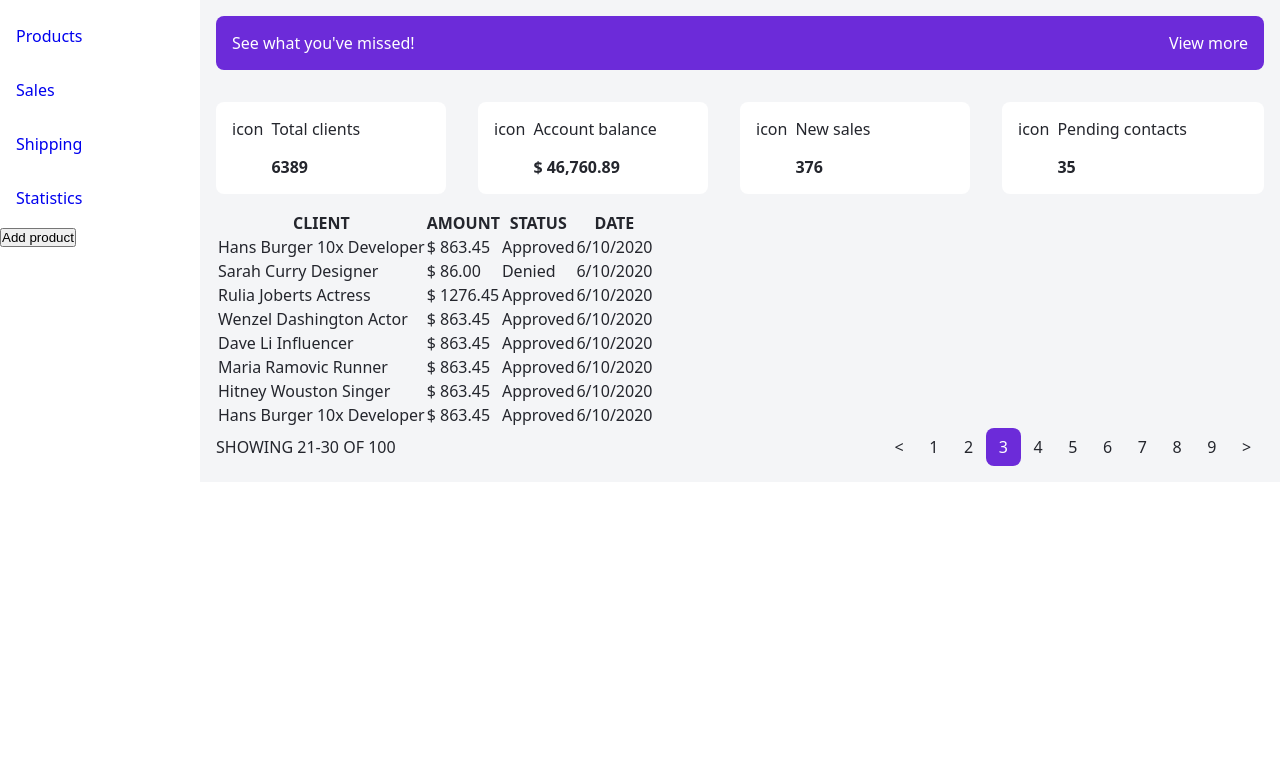
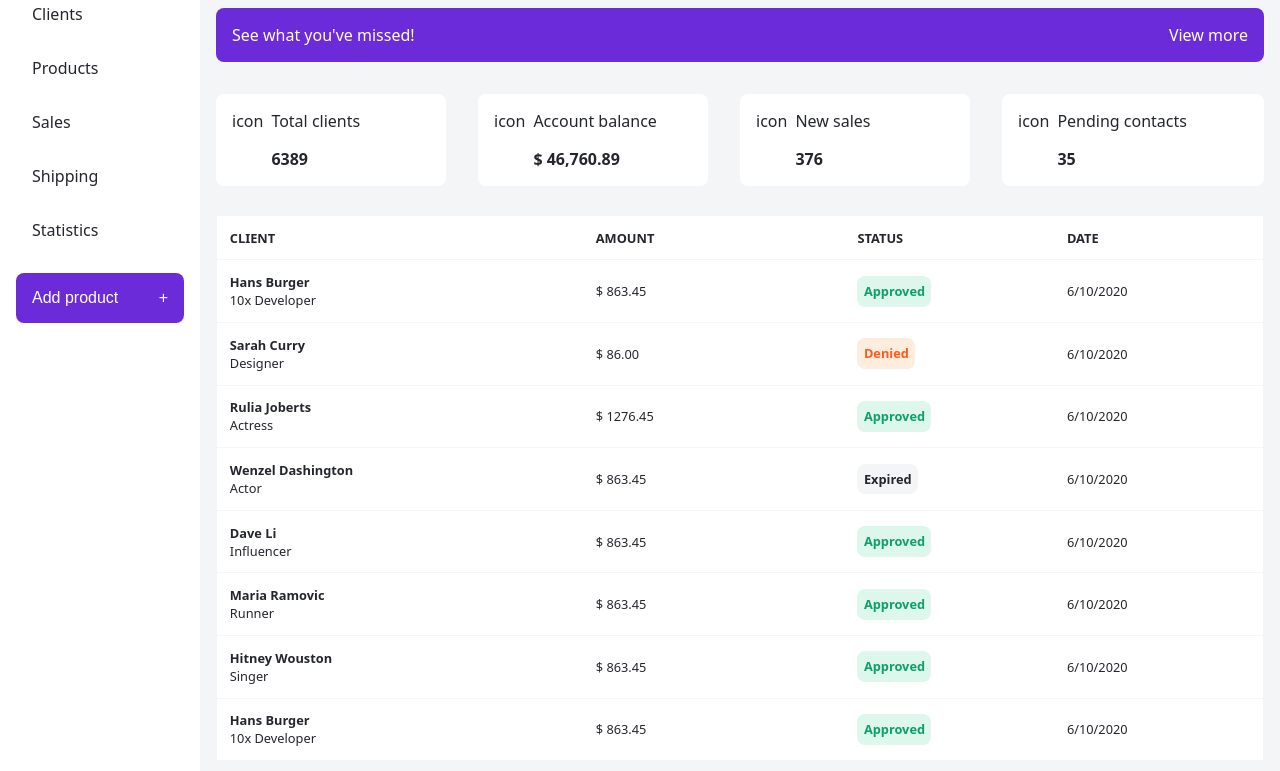
Before and after one commit to rafaelalma/code-space-shop, a plain HTML site: page index.html in a window 1280 px wide. Shown: the part 121-892 px from the top of the page. Before the commit the page ends 800 px from the top, so only its background shows below. Drawn offline with Linux system fonts and the light colour scheme; a web font is replaced by a local one.

Commit message:
Add more styles to index.css

```diff
--- a/css/index.css
+++ b/css/index.css
@@ -29,7 +29,7 @@
 }
 
 .title {
-   margin-bottom: 2em;
+   margin-bottom: 1.5em;
 }
 
 .call-to-action {
@@ -67,11 +67,72 @@
     font-weight: bold;
 }
 
-/* Table */
+.table {
+    table-layout: fixed;
+    width: 100%;
+    border-collapse: collapse;
+
+    margin-top: 1em;
+    font-size: 0.8em;
+}
+
+.table-head,
+.table-row {
+    border: 1px solid var(--gray-light);
+    background-color: white;
+}
+
+.table-head-1 {
+    width: 35%;
+}
+
+.table-head-2 {
+    width: 25%;
+}
+
+.table-head-3,
+.table-head-4 {
+    width: 20%;
+}
+
+.table-head-1,
+.table-head-2,
+.table-head-3,
+.table-head-4 {
+    padding: 1em;
+    text-align: left;
+}
+
+.table td {
+    padding: 1em;
+}
+
+.status {
+    padding: 0.5em;
+    background-color: var(--gray-light);
+    border-radius: var(--border-radius);
+    font-weight: bold;
+}
+
+.status.success {
+    color: var(--green-dark);
+    background-color: var(--green-light);
+}
+
+.status.fail {
+    color: var(--orange-dark);
+    background-color: var(--orange-light);
+}
+
+.pagination {
+    font-size: 0.8em;
+    padding: 1em;
+}
 
 .pagination-title {
     display: flex;
     align-items: center;
+    margin-bottom: 1em;
 }
 
 .pages-wrapper {
@@ -89,7 +150,7 @@
 }
 
 /* Tablet Styles */
-@media only screen and (min-width: 500px) {
+@media only screen and (min-width: 700px) {
     .card {
         width: 50%;
     }
@@ -103,6 +164,10 @@
         justify-content: space-between;
     }
 
+    .pagination-title {
+        margin-bottom: 0;
+    }
+
     .page-wrapper {
         flex-direction: row;
     }
@@ -111,6 +176,13 @@
         display: block;
         width: 200px;
         flex-shrink: 0;
+
+        padding: 1em;
+    }
+
+    .side-bar-title {
+        font-weight: bold;
+        margin: 0 0 1em 1em;
     }
 
     .side-bar li {
@@ -120,12 +192,36 @@
 
     .side-bar a {
         text-decoration: none;
+        color: var(--gray-dark);
+    }
+
+    .side-bar .active {
+        border-left: 3px solid var(--purple-dark);
+        font-weight: bold;
+    }
+
+    .btn {
+        width: 100%;
+        padding: 1em;
+        background-color: var(--purple-dark);
+        color: white;
+        font-size: 1em;
+        border: none;
+        border-radius: var(--border-radius);
+        margin-top: 1em;
+
+        display: flex;
+        justify-content: space-between;
     }
 }
 
 
 /* Desktop Styles */
-@media only screen and (min-width: 961px) {
+@media only screen and (min-width: 1200px) {
+    .top-bar {
+        justify-content: space-around;
+    }
+
     .card {
         width: 25%;
     }
--- a/css/login.css
+++ b/css/login.css
@@ -81,7 +81,7 @@ hr {
     color: var(--purple-light);
 }
 
-@media only screen and (min-width: 768px) {
+@media only screen and (min-width: 700px) {
     body {
         display: flex;
         flex-direction: row;
--- a/index.html
+++ b/index.html
@@ -15,7 +15,7 @@
 <body>
     <div class="page-wrapper">
         <nav class="side-bar">
-            <span class="side-bar-title">CodeSpace Shop</span>
+            <div class="side-bar-title">CodeSpace Shop</div>
             <ul>
                 <li class="active"><a href="#">Dashboard</a></li>
                 <li><a href="#">Clients</a></li>
@@ -24,7 +24,10 @@
                 <li><a href="#">Shipping</a></li>
                 <li><a href="#">Statistics</a></li>
             </ul>
-            <button>Add product</button>
+            <button class="btn">
+                <span>Add product</span>
+                <span>+</span>
+            </button>
         </nav>
         <div class="main-content">
             <header class="top-bar">
@@ -96,10 +99,10 @@
                     <table class="table">
                         <thead class="table-head">
                             <tr class="table-row">
-                                <th>CLIENT</th>
-                                <th>AMOUNT</th>
-                                <th>STATUS</th>
-                                <th>DATE</th>
+                                <th class="table-head-1">CLIENT</th>
+                                <th class="table-head-2">AMOUNT</th>
+                                <th class="table-head-3">STATUS</th>
+                                <th class="table-head-4">DATE</th>
                             </tr>
                         </thead>
                         <tbody class="table-body">
@@ -108,8 +111,8 @@
                                     <div class="client">
                                         <!-- avatar-1 -->
                                         <div class="client-content">
-                                            <span class="page">Hans Burger</span>
-                                            <span>10x Developer</span>
+                                            <div><strong>Hans Burger</strong></div>
+                                            <div>10x Developer</div>
                                         </div>
                                     </div>
                                 </td>
@@ -122,8 +125,8 @@
                                     <div class="client">
                                         <!-- avatar-2 -->
                                         <div class="client-content">
-                                            <span>Sarah Curry</span>
-                                            <span>Designer</span>
+                                            <div><strong>Sarah Curry</strong></div>
+                                            <div>Designer</div>
                                         </div>
                                     </div>
                                 </td>
@@ -136,8 +139,8 @@
                                     <div class="client">
                                         <!-- avatar-3 -->
                                         <div class="client-content">
-                                            <span>Rulia Joberts</span>
-                                            <span>Actress</span>
+                                            <div><strong>Rulia Joberts</strong></div>
+                                            <div>Actress</div>
                                         </div>
                                     </div>
                                 </td>
@@ -150,13 +153,13 @@
                                     <div class="client">
                                         <!-- avatar-4 -->
                                         <div class="client-content">
-                                            <span>Wenzel Dashington</span>
-                                            <span>Actor</span>
+                                            <div><strong>Wenzel Dashington</strong></div>
+                                            <div>Actor</div>
                                         </div>
                                     </div>
                                 </td>
                                 <td>$ 863.45</td>
-                                <td><span class="status">Approved</span></td>
+                                <td><span class="status">Expired</span></td>
                                 <td><time datetime="2020-10-6">6/10/2020</time></td>
                             </tr>
                             <tr class="table-row">
@@ -164,13 +167,13 @@
                                     <div class="client">
                                         <!-- avatar-5 -->
                                         <div class="client-content">
-                                            <span>Dave Li</span>
-                                            <span>Influencer</span>
+                                            <div><strong>Dave Li</strong></div>
+                                            <div>Influencer</div>
                                         </div>
                                     </div>
                                 </td>
                                 <td>$ 863.45</td>
-                                <td><span class="success">Approved</span></td>
+                                <td><span class="status success">Approved</span></td>
                                 <td><time datetime="2020-10-6">6/10/2020</time></td>
                             </tr>
                             <tr class="table-row">
@@ -178,13 +181,13 @@
                                     <div class="client">
                                         <!-- avatar-6 -->
                                         <div class="client-content">
-                                            <span>Maria Ramovic</span>
-                                            <span>Runner</span>
+                                            <div><strong>Maria Ramovic</strong></div>
+                                            <div>Runner</div>
                                         </div>
                                     </div>
                                 </td>
                                 <td>$ 863.45</td>
-                                <td><span class="success">Approved</span></td>
+                                <td><span class="status success">Approved</span></td>
                                 <td><time datetime="2020-10-6">6/10/2020</time></td>
                             </tr>
                             <tr class="table-row">
@@ -192,13 +195,13 @@
                                     <div class="client">
                                         <!-- avatar-7 -->
                                         <div class="client-content">
-                                            <span>Hitney Wouston</span>
-                                            <span>Singer</span>
+                                            <div><strong>Hitney Wouston</strong></div>
+                                            <div>Singer</div>
                                         </div>
                                     </div>
                                 </td>
                                 <td>$ 863.45</td>
-                                <td><span class="success">Approved</span></td>
+                                <td><span class="status success">Approved</span></td>
                                 <td><time datetime="2020-10-6">6/10/2020</time></td>
                             </tr>
                             <tr class="table-row">
@@ -206,20 +209,20 @@
                                     <div class="client">
                                         <!-- avatar-8 -->
                                         <div class="client-content">
-                                            <span>Hans Burger</span>
-                                            <span>10x Developer</span>
+                                            <div><strong>Hans Burger</strong></div>
+                                            <div>10x Developer</div>
                                         </div>
                                     </div>
                                 </td>
                                 <td>$ 863.45</td>
-                                <td><span class="success">Approved</span></td>
+                                <td><span class="status success">Approved</span></td>
                                 <td><time datetime="2020-10-6">6/10/2020</time></td>
                             </tr>
                         </tbody>
                     </table>
                     <div class="pagination">
                         <div class="pagination-title">SHOWING 21-30 OF 100</div>
-                        <div class="pages-wrapper">
+                        <nav class="pages-wrapper">
                             <div class="page">&lt;</div>
                             <div class="page">1</div>
                             <div class="page">2</div>
@@ -231,7 +234,7 @@
                             <div class="page">8</div>
                             <div class="page">9</div>
                             <div class="page">&gt;</div>
-                        </div>
+                        </nav>
                     </div>
                 </div>
             </div>
```
